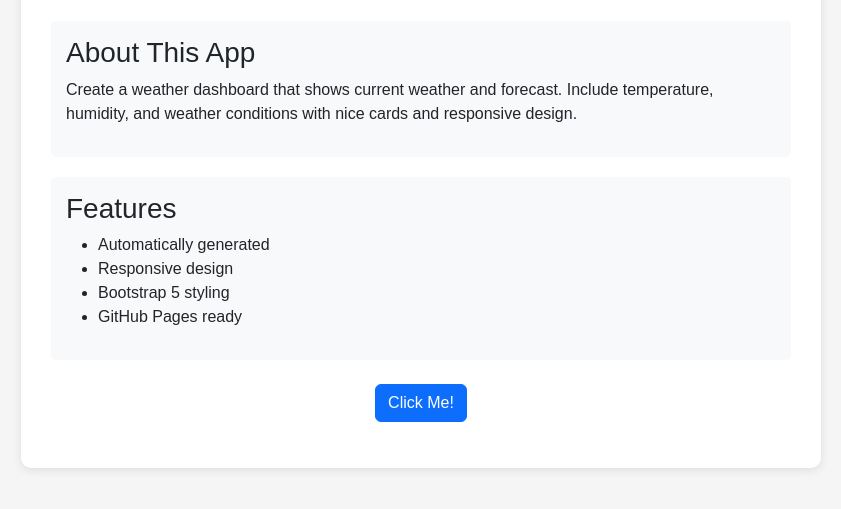
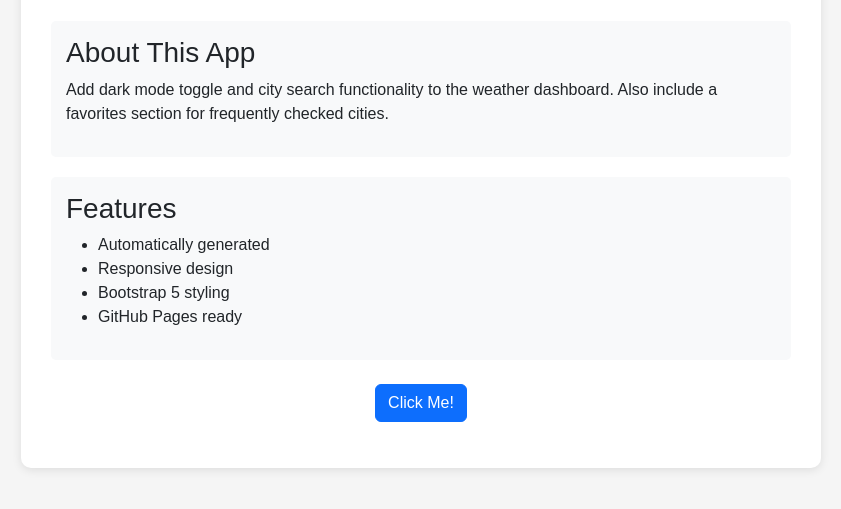
Before and after one commit to 23f2005416/task-weather-dashboard-001, a plain HTML site: page index.html in a window 1280 px wide. Shown: the part 101-610 px from the top of the page, without its empty margins (219-1060 px from the left). Drawn offline with nearby package versions, Linux system fonts and the light colour scheme.

Commit message:
Round 2 updates - Add dark mode toggle and city search functionality... - Update index.html

```diff
--- a/index.html
+++ b/index.html
@@ -16,7 +16,7 @@
         <h1 class="text-center mb-4">🚀 Generated Application</h1>
         <div class="feature">
             <h3>About This App</h3>
-            <p>Create a weather dashboard that shows current weather and forecast. Include temperature, humidity, and weather conditions with nice cards and responsive design.</p>
+            <p>Add dark mode toggle and city search functionality to the weather dashboard. Also include a favorites section for frequently checked cities.</p>
         </div>
         <div class="feature">
             <h3>Features</h3>
```
